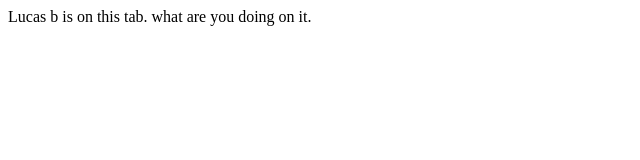
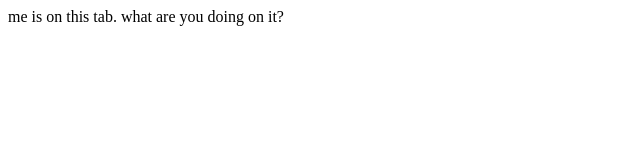
Before and after one commit to Elbie3coolgamer/Da-man-website, a plain HTML site: page index.html in a window 1280 px wide. Shown: the full height of the page, 0-640 px from the left. Drawn offline with Linux system fonts and the light colour scheme.

Commit message:
Update index.html

```diff
--- a/index.html
+++ b/index.html
@@ -3,7 +3,7 @@
 	</head>
 
 	<body>
-		<p>Lucas b is on this tab. what are you doing on it.</p>
+		<p>me is on this tab. what are you doing on it?</p>
 
 
 </body></html>
```
